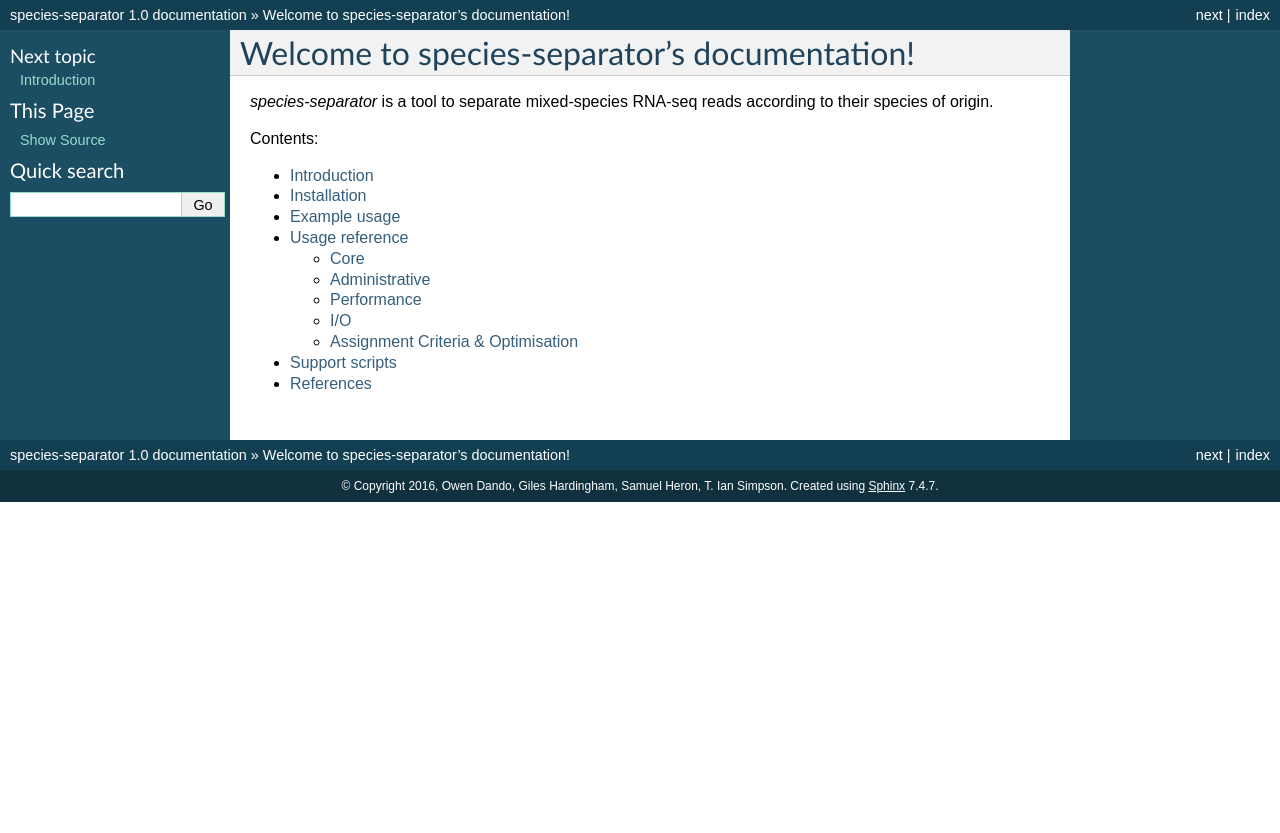
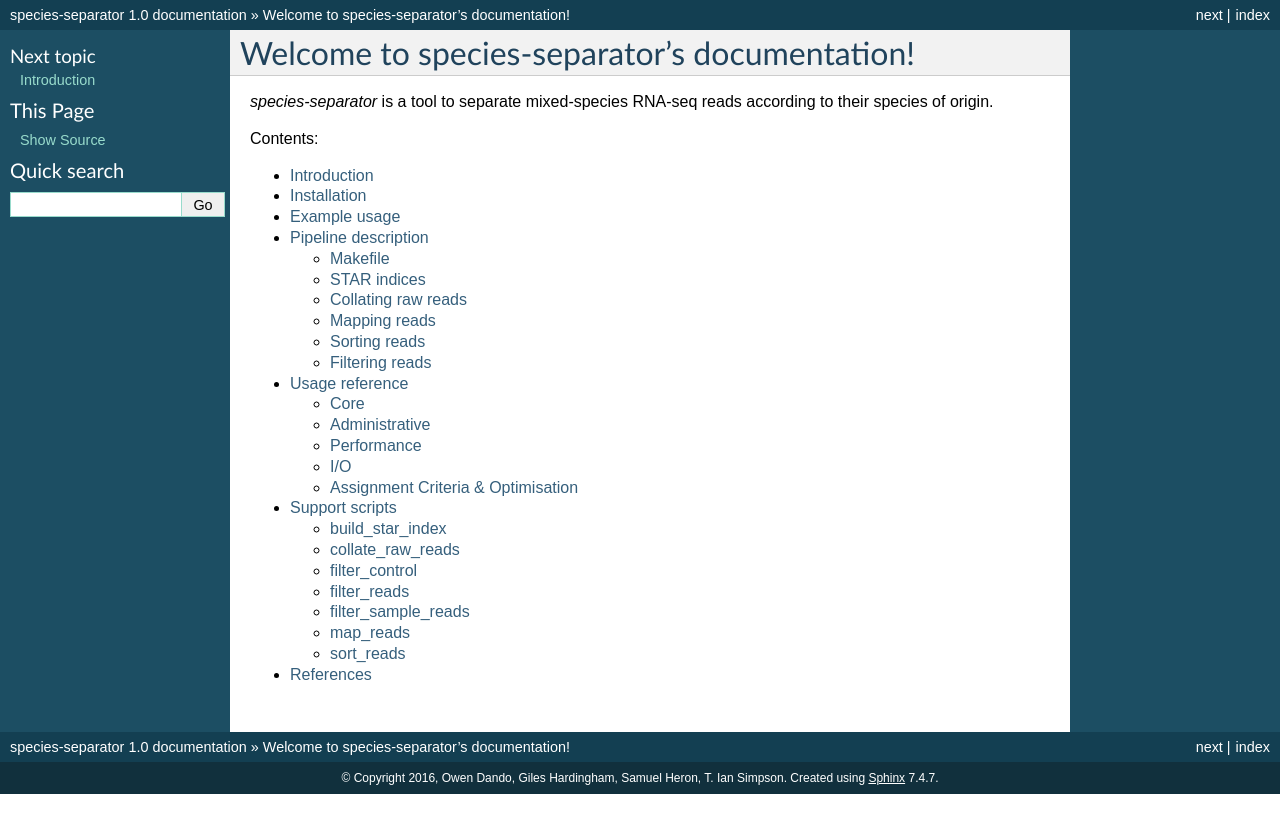
Before and after one commit to biomedicalinformaticsgroup/Sargasso, a Sphinx documentation site: the page built from docs/index.rst, in a window 1280 px wide. Shown: the top 833 px of the page. Built offline with Sphinx 7.4.7, drawn with Linux system fonts in a browser that asks for light colours.

Commit message:
Skeletons for two remaining documentation pages.

```diff
--- a/docs/index.rst
+++ b/docs/index.rst
@@ -16,6 +16,7 @@ Contents:
    intro
    installation
    example_usage
+   pipeline
    usage_reference
    support_scripts
    references
--- /dev/null
+++ b/docs/pipeline.rst
@@ -0,0 +1,32 @@
+Pipeline description
+====================
+
+Makefile
+--------
+
+TODO.
+
+STAR indices
+------------
+
+TODO.
+
+Collating raw reads
+-------------------
+
+TODO.
+
+Mapping reads
+-------------
+
+TODO.
+
+Sorting reads
+-------------
+
+TODO.
+
+Filtering reads
+---------------
+
+TODO.
--- a/docs/support_scripts.rst
+++ b/docs/support_scripts.rst
@@ -1,2 +1,37 @@
 Support scripts
 ===============
+
+build_star_index
+----------------
+
+TODO.
+
+collate_raw_reads
+-----------------
+
+TODO.
+
+filter_control
+--------------
+
+TODO.
+
+filter_reads
+------------
+
+TODO.
+
+filter_sample_reads
+-------------------
+
+TODO.
+
+map_reads
+---------
+
+TODO.
+
+sort_reads
+----------
+
+TODO.
```
